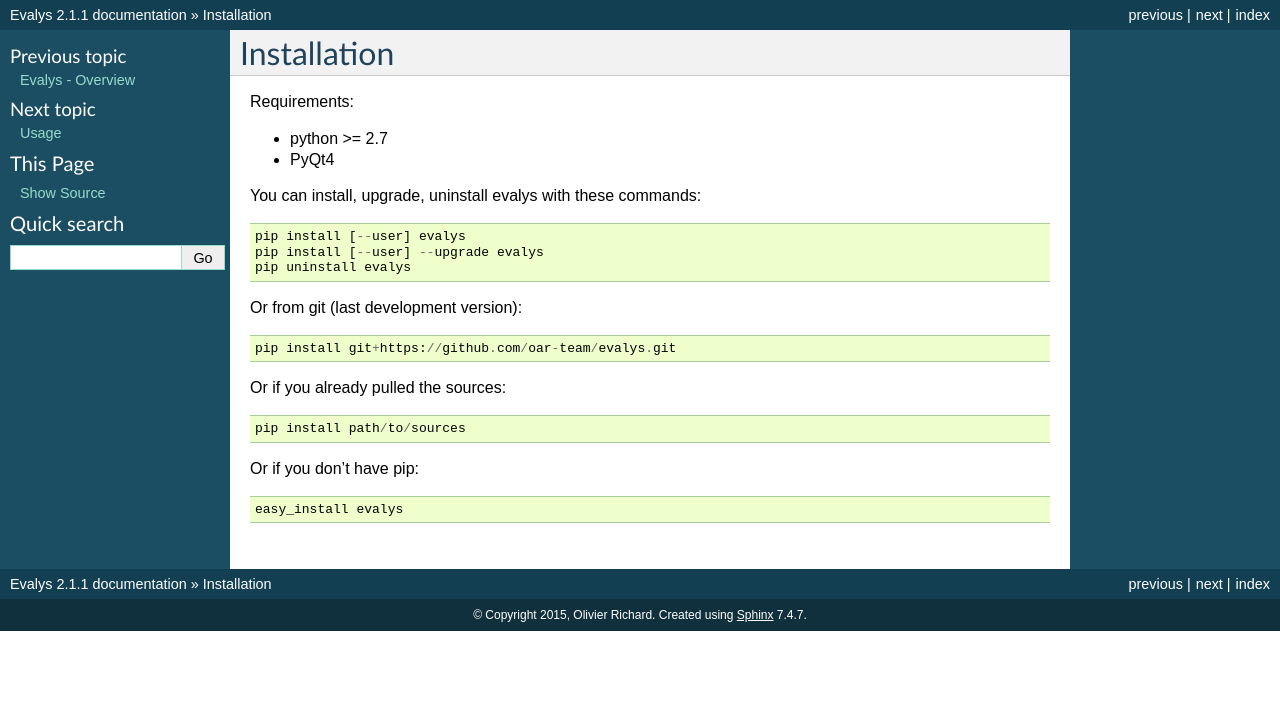
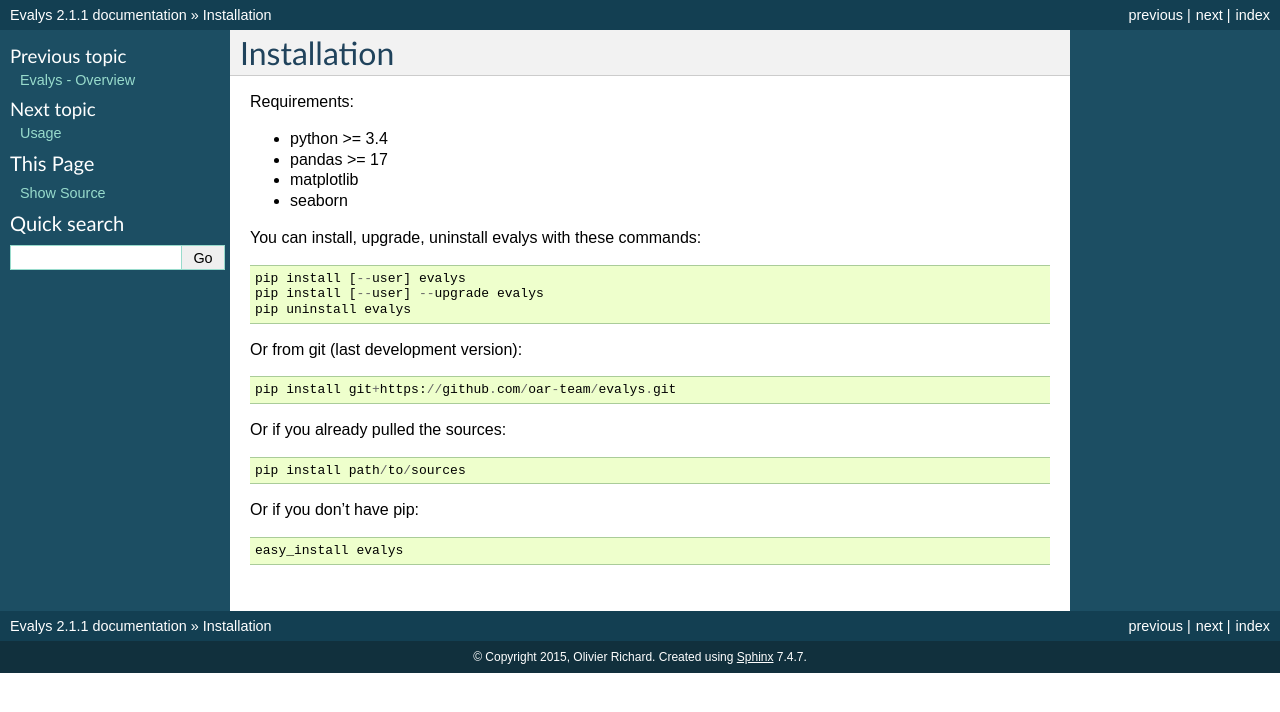
Before and after one commit to oar-team/evalys, a Sphinx documentation site: the page built from docs/installation.rst, in a window 1280 px wide. Shown: the top 712 px of the page. Built offline with Sphinx 7.4.7, drawn with Linux system fonts in a browser that asks for light colours.

Commit message:
Add cross ref + update requirement in install

```diff
--- a/docs/installation.rst
+++ b/docs/installation.rst
@@ -4,8 +4,10 @@
 
 Requirements:
 
-- python >= 2.7
-- PyQt4
+- python >= 3.4
+- pandas >= 17
+- matplotlib
+- seaborn
 
 You can install, upgrade, uninstall evalys with these commands::
 
--- a/docs/library_doc.rst
+++ b/docs/library_doc.rst
@@ -1,3 +1,5 @@
+.. _`library_doc`:
+
 Evalys module documentation
 ===========================
 
--- a/docs/usage.rst
+++ b/docs/usage.rst
@@ -5,3 +5,5 @@
 To use Evalys in a project::
 
     import evalys
+
+See :ref:`library_doc` for more details.
```
